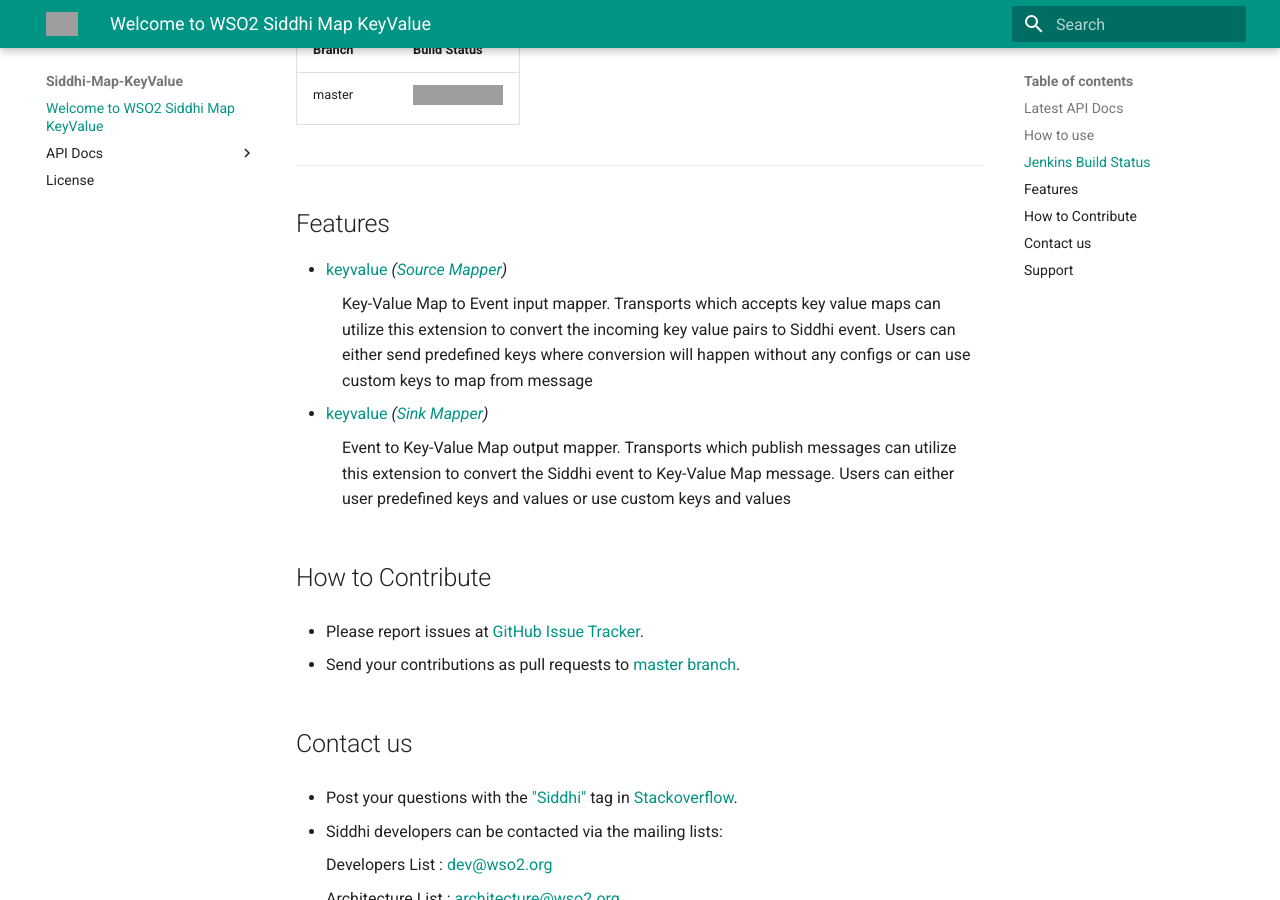
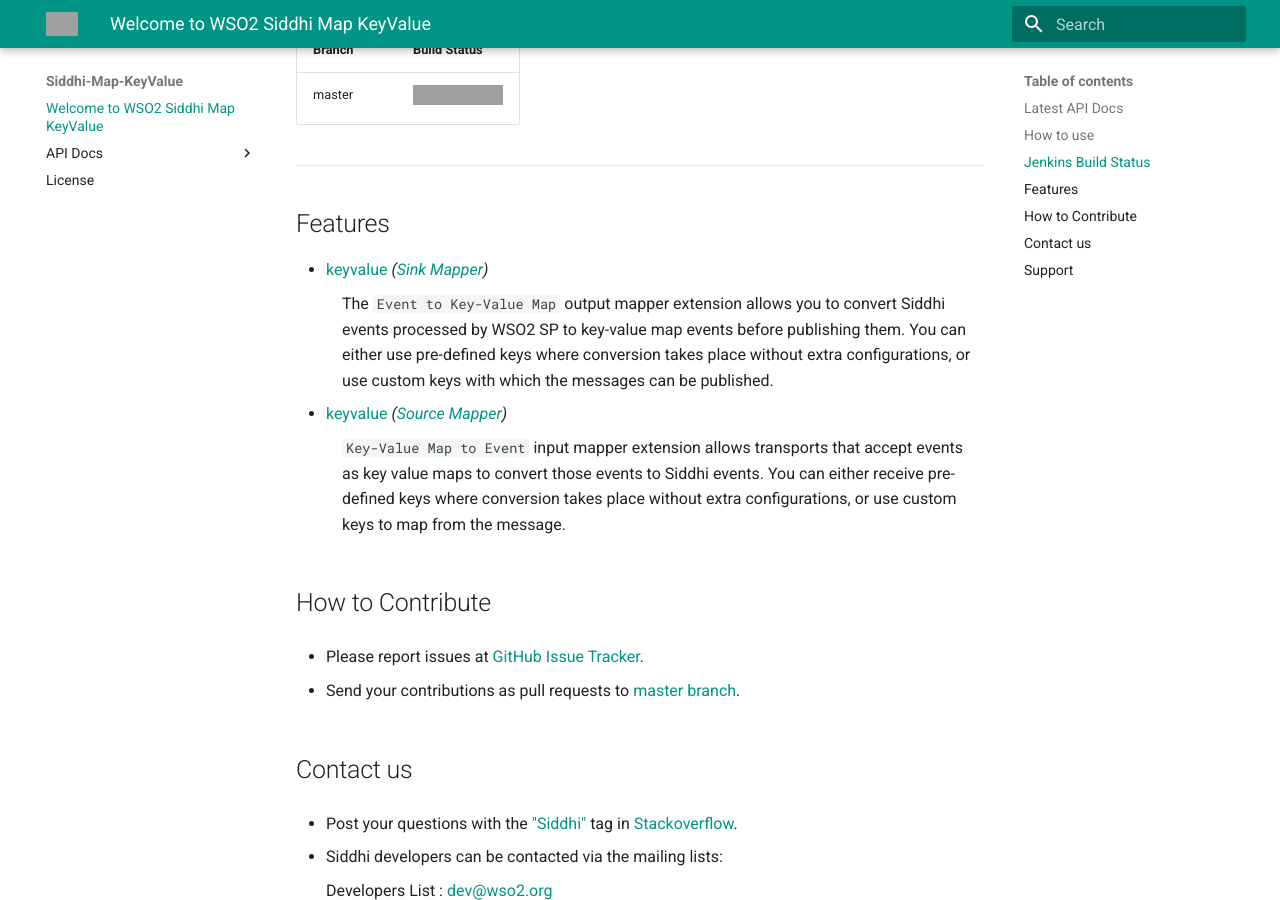
Before and after one commit to siddhi-io/siddhi-map-keyvalue, an MkDocs documentation site: the page built from docs/index.md, in a window 1280 px wide and 900 px high, scrolled down 1147 px. Built offline with MkDocs 1.6.1 and Material for MkDocs 9.7.7, drawn with Linux system fonts in a browser that asks for light colours; old or Windows-style settings are respelled for this version of MkDocs; some of the changed text lies outside the part shown; grey boxes are pictures that could not be loaded.

Commit message:
Reviewed documentation for Key-Value source and sink mapping.

```diff
--- a/docs/index.md
+++ b/docs/index.md
@@ -46,8 +46,8 @@
 
 ## Features
 
-* <a target="_blank" href="https://wso2-extensions.github.io/siddhi-map-keyvalue/api/1.0.0-SNAPSHOT/#keyvalue-source-mapper">keyvalue</a> *(<a target="_blank" href="https://wso2.github.io/siddhi/documentation/siddhi-4.0/#source-mappers">Source Mapper</a>)*<br><div style="padding-left: 1em;"><p>Key-Value Map to Event input mapper. Transports which accepts key value maps can utilize this extension to convert the incoming key value pairs to Siddhi event. Users can either send predefined keys where conversion will happen without any configs or can use custom keys to map from message</p></div>
-* <a target="_blank" href="https://wso2-extensions.github.io/siddhi-map-keyvalue/api/1.0.0-SNAPSHOT/#keyvalue-sink-mapper">keyvalue</a> *(<a target="_blank" href="https://wso2.github.io/siddhi/documentation/siddhi-4.0/#sink-mappers">Sink Mapper</a>)*<br><div style="padding-left: 1em;"><p>Event to Key-Value Map output mapper. Transports which publish messages can utilize this extension to convert the Siddhi event to Key-Value Map message. Users can either user predefined keys and values or use custom keys and values</p></div>
+* <a target="_blank" href="https://wso2-extensions.github.io/siddhi-map-keyvalue/api/1.0.1-SNAPSHOT/#keyvalue-sink-mapper">keyvalue</a> *(<a target="_blank" href="https://wso2.github.io/siddhi/documentation/siddhi-4.0/#sink-mappers">Sink Mapper</a>)*<br><div style="padding-left: 1em;"><p>The <code>Event to Key-Value Map</code> output mapper extension allows you to convert Siddhi events processed by WSO2 SP to key-value map events before publishing them. You can either use pre-defined keys where conversion takes place without extra configurations, or use custom keys with which the messages can be published.</p></div>
+* <a target="_blank" href="https://wso2-extensions.github.io/siddhi-map-keyvalue/api/1.0.1-SNAPSHOT/#keyvalue-source-mapper">keyvalue</a> *(<a target="_blank" href="https://wso2.github.io/siddhi/documentation/siddhi-4.0/#source-mappers">Source Mapper</a>)*<br><div style="padding-left: 1em;"><p><code>Key-Value Map to Event</code> input mapper extension allows transports that accept events as key value maps to convert those events to Siddhi events. You can either receive pre-defined keys where conversion takes place without extra configurations, or use custom keys to map from the message.</p></div>
 
 ## How to Contribute
 
--- a/mkdocs.yml
+++ b/mkdocs.yml
@@ -16,5 +16,6 @@
 - Welcome to WSO2 Siddhi Map KeyValue: index.md
 - API Docs:
   - 1.0.0-SNAPSHOT: api/1.0.0-SNAPSHOT.md
+  - 1.0.1-SNAPSHOT: api/1.0.1-SNAPSHOT.md
 - License: license.md
 theme: material
```
Also changed, not shown: other parts of docs/index.md (+1 -1 lines), README.md (+3 -3 lines), 2 other files.
